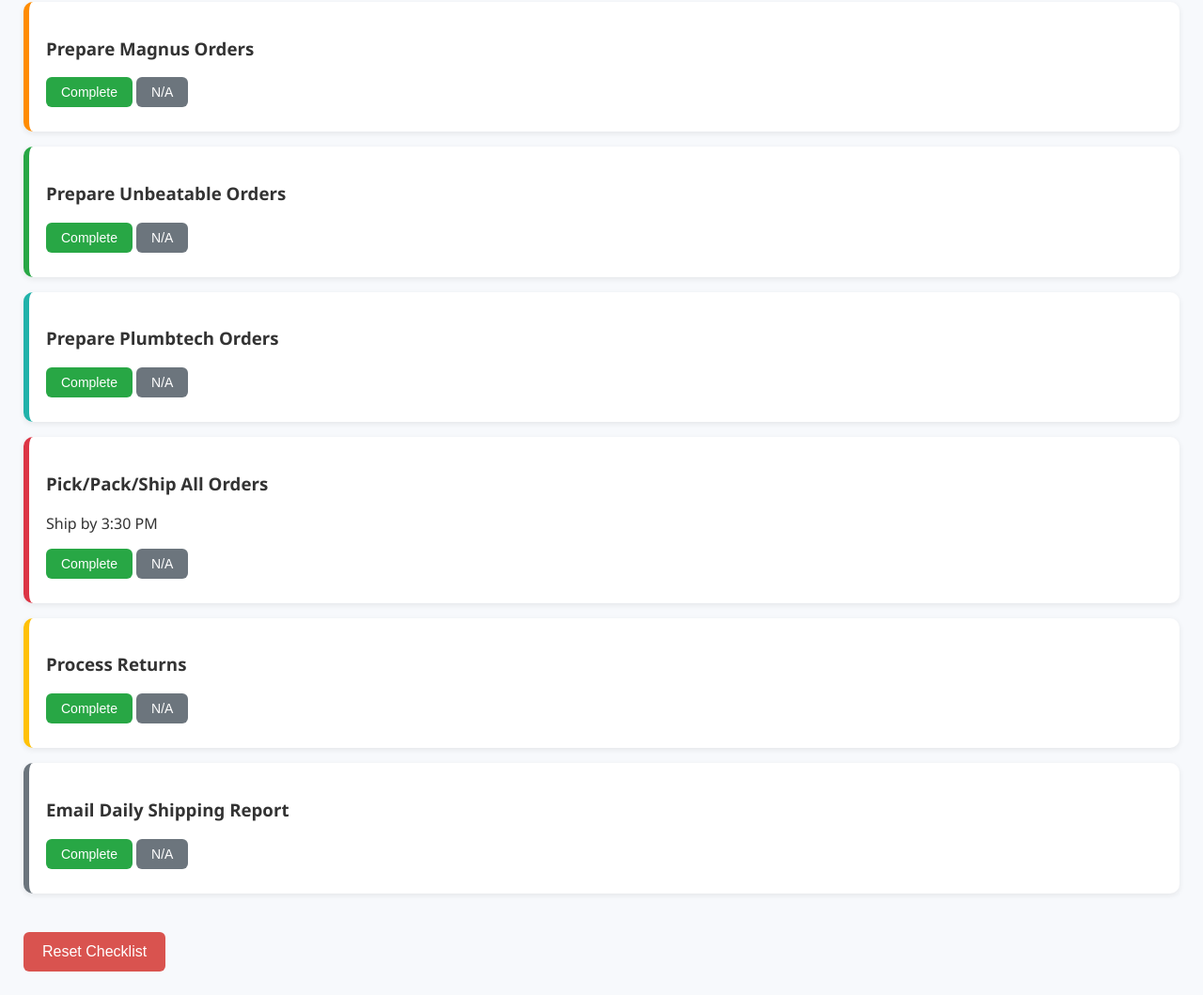
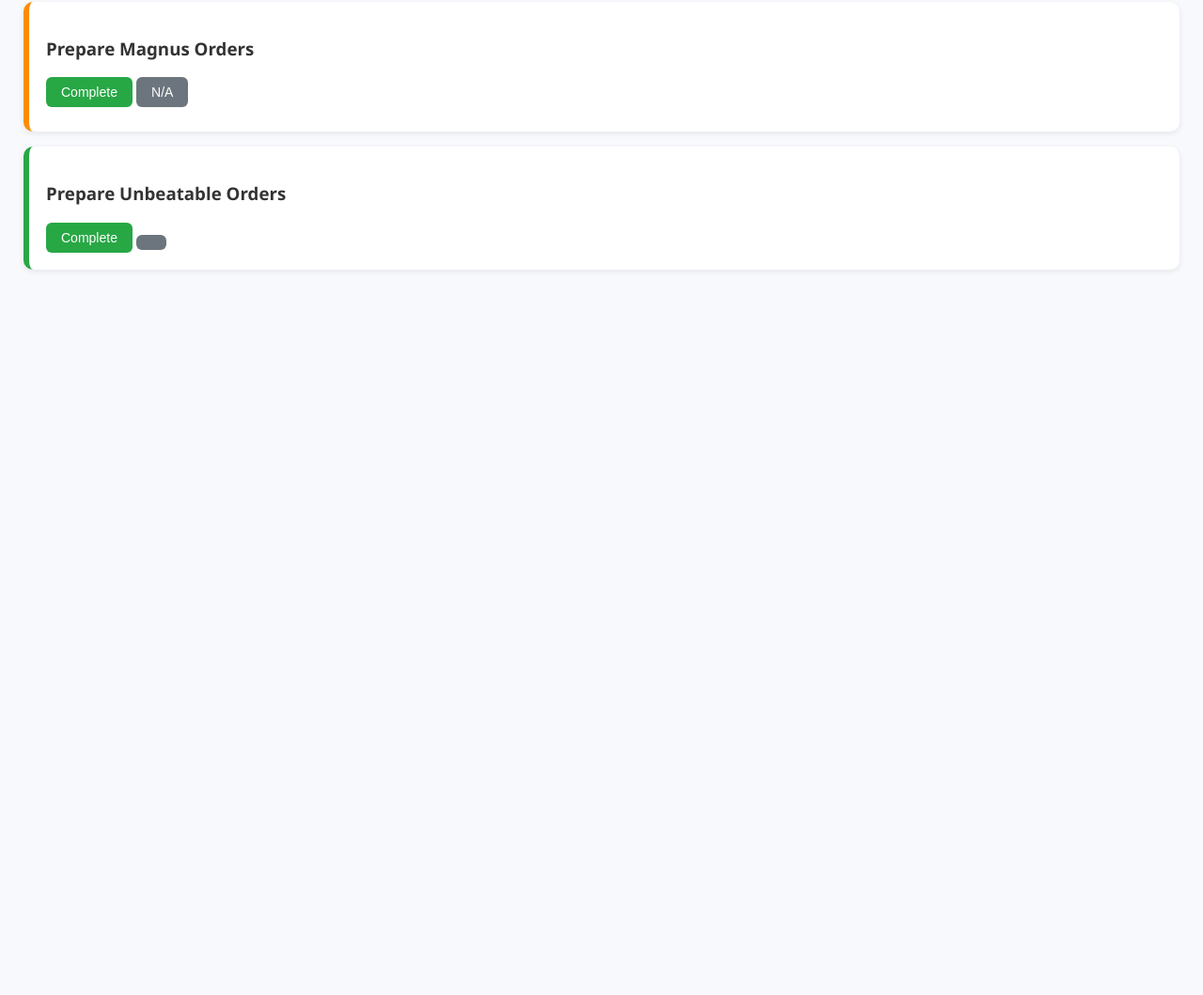
Before and after one commit to mc30078/PT-Tracking2, a plain HTML site: page index.html in a window 1280 px wide. Shown: the part 447-1506 px from the top of the page at 94% size. After the commit the page ends 800 px from the top, so only its background shows below. Drawn offline with Linux system fonts and the light colour scheme.

Commit message:
Update index.html

```diff
--- a/index.html
+++ b/index.html
@@ -8,9 +8,12 @@
 <body>
 
 <div class="header">
-    <h1>Daily Warehouse Checklist</h1>
-   <p id="today-date" class="date-line"></p>
- <div class="progress-wrapper">
+    <div>
+        <h1>Daily Warehouse Checklist</h1>
+        <p id="today-date" class="date-line"></p>
+    </div>
+
+    <div class="progress-wrapper">
         <svg class="progress-ring" width="90" height="90">
             <circle class="progress-ring-bg" cx="45" cy="45" r="38" />
             <circle class="progress-ring-fill" cx="45" cy="45" r="38" />
@@ -52,52 +55,4 @@
         <h3>Prepare Unbeatable Orders</h3>
         <div class="button-row">
             <button class="complete-btn">Complete</button>
-            <button class="na-btn">N/A</button>
-        </div>
-        <div class="timestamp"></div>
-    </div>
-
-    <div class="task-card task-plumbtech" data-task="Prepare Plumbtech Orders">
-        <h3>Prepare Plumbtech Orders</h3>
-        <div class="button-row">
-            <button class="complete-btn">Complete</button>
-            <button class="na-btn">N/A</button>
-        </div>
-        <div class="timestamp"></div>
-    </div>
-
-    <div class="task-card task-pickpack" data-task="Pick/Pack/Ship All Orders">
-        <h3>Pick/Pack/Ship All Orders</h3>
-        <p class="subtext">Ship by 3:30 PM</p>
-        <div class="button-row">
-            <button class="complete-btn">Complete</button>
-            <button class="na-btn">N/A</button>
-        </div>
-        <div class="timestamp"></div>
-    </div>
-
-    <div class="task-card task-returns" data-task="Process Returns">
-        <h3>Process Returns</h3>
-        <div class="button-row">
-            <button class="complete-btn">Complete</button>
-            <button class="na-btn">N/A</button>
-        </div>
-        <div class="timestamp"></div>
-    </div>
-
-    <div class="task-card task-report" data-task="Email Daily Shipping Report">
-        <h3>Email Daily Shipping Report</h3>
-        <div class="button-row">
-            <button class="complete-btn">Complete</button>
-            <button class="na-btn">N/A</button>
-        </div>
-        <div class="timestamp"></div>
-    </div>
-
-</div>
-
-<button id="reset-btn">Reset Checklist</button>
-
-<script src="script.js"></script>
-</body>
-</html>
+            <button class="na-btn">
```
